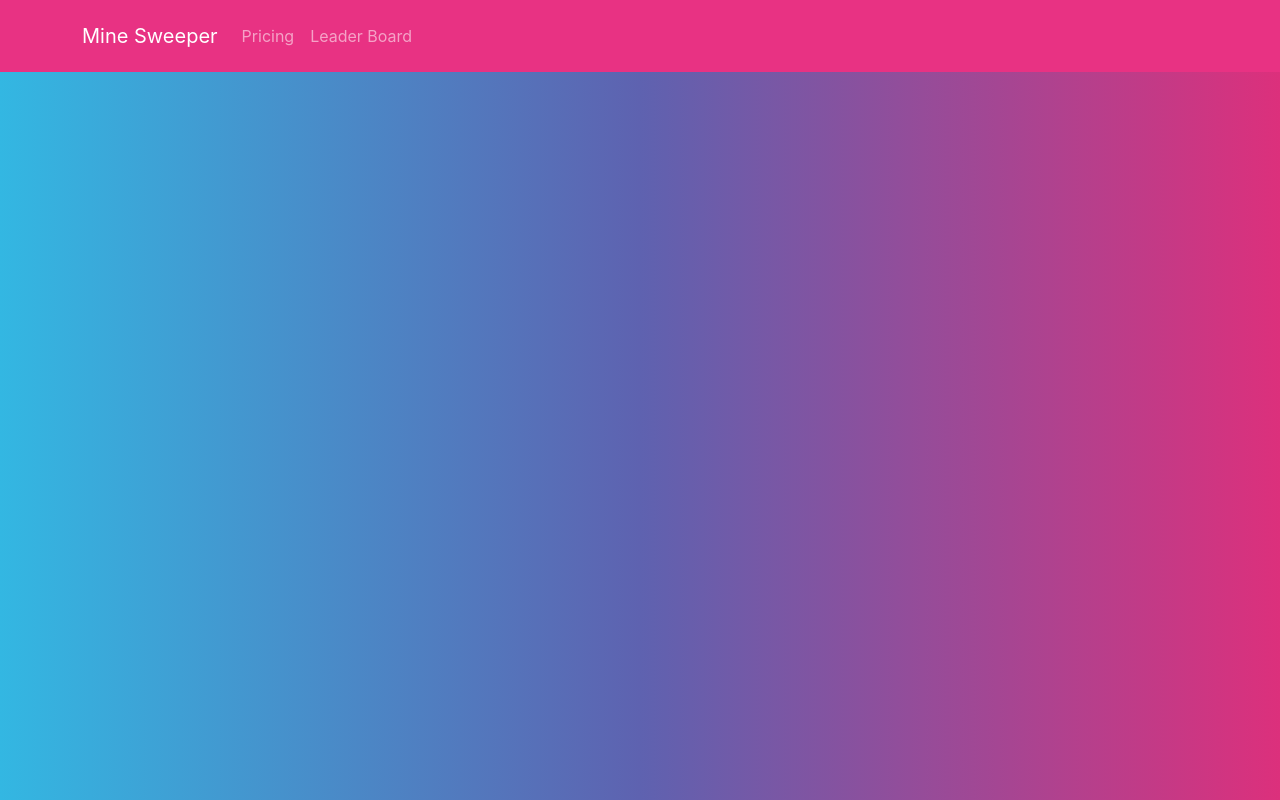
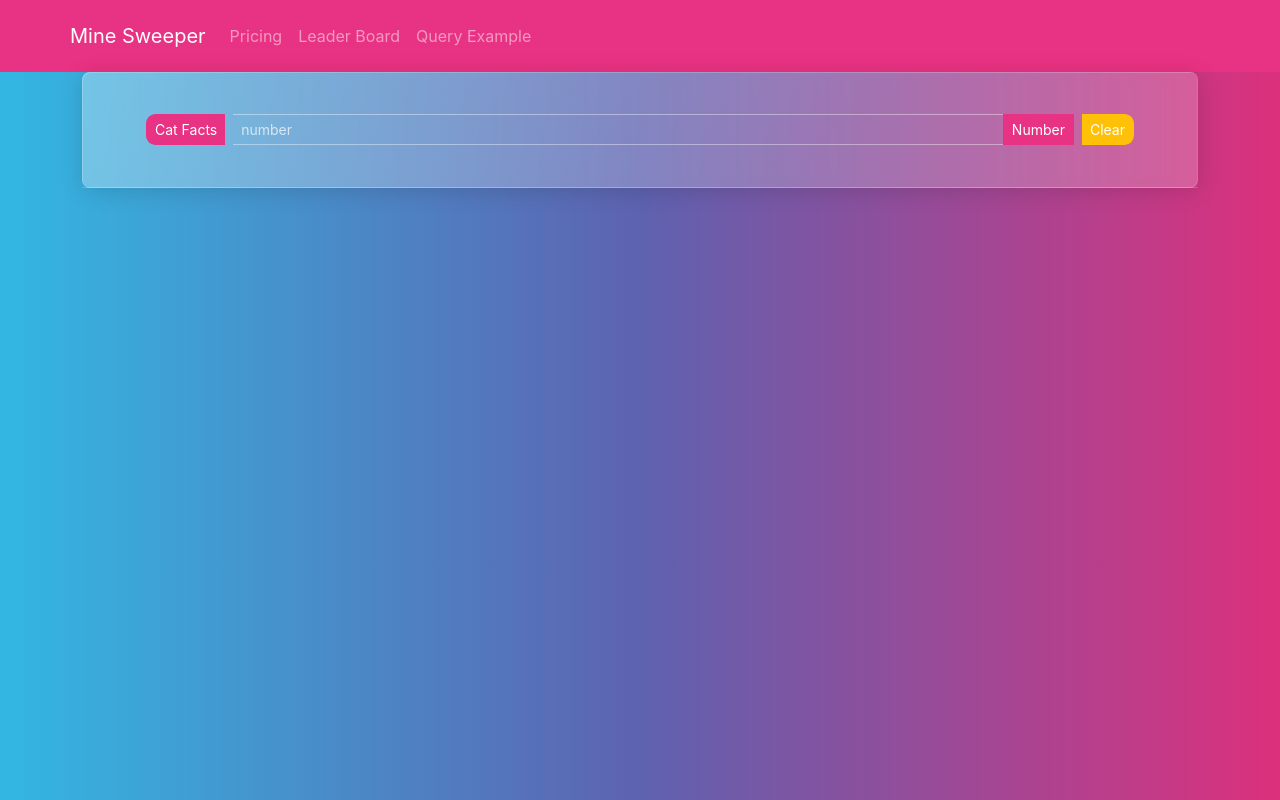
Before and after one commit to jessemadsen1/minesweeper, a React (Create React App) app: page /queryexample in a window 1280 px wide. Built offline with nearby package versions, Linux system fonts and the light colour scheme.

Commit message:
Querry almost working

```diff
--- a/package.json
+++ b/package.json
@@ -12,12 +12,14 @@
     "@types/react": "^18.0.19",
     "@types/react-dom": "^18.0.6",
     "@types/react-router": "^5.1.19",
+    "axios": "^0.22.0",
     "bootstrap": "^5.2.1",
     "bootswatch": "^5.2.0",
     "react": "^18.2.0",
     "react-bootstrap": "^2.5.0",
     "react-dom": "^18.2.0",
     "react-feather": "^2.0.10",
+    "react-query": "^3.39.2",
     "react-router-dom": "^6.4.0",
     "react-scripts": "^5.0.1",
     "serve": "^14.0.1",
--- a/public/index.html
+++ b/public/index.html
@@ -8,7 +8,10 @@
       name="description"
       content="Mine Sweeper"
     />
-
+    <link
+      rel="stylesheet"
+      href="https://cdn.jsdelivr.net/npm/bootstrap@4.6.0/dist/css/bootstrap.min.css"
+    />
     <title>Mine Sweeper</title>
   </head>
   <body>
--- a/src/App.tsx
+++ b/src/App.tsx
@@ -9,6 +9,7 @@ import NavBar from "./components/NavBar";
 import Pricing from "./components/Pages/Pricing";
 import Home from "./components/Pages/Home";
 import LeaderBoard from './components/Pages/LeaderBoard';
+import QueryExample  from './components/Pages/QueryExample';
 
 
 
@@ -19,11 +20,12 @@ const App: FC = () => {
     <>
       <NavBar />
       <div>
-          <Routes>
-            <Route path="/" element={<Home />} />
-            <Route path="/pricing" element={<Pricing />} />
-            <Route path="/leader-board" element={<LeaderBoard />} />
-          </Routes>
+        <Routes>
+          <Route path="/" element={<Home />} />
+          <Route path="/pricing" element={<Pricing />} />
+          <Route path="/leader-board" element={<LeaderBoard />} />
+          <Route path="/queryexample" element={<QueryExample />} />
+        </Routes>
       </div>
     </>
   );
--- a/src/components/NavBar.tsx
+++ b/src/components/NavBar.tsx
@@ -12,6 +12,7 @@ function NavBar() {
           <Nav className="me-auto">
             <Nav.Link href="/pricing">Pricing</Nav.Link>
             <Nav.Link href="/leader-board">Leader Board</Nav.Link>
+            <Nav.Link href="/queryexample">Query Example</Nav.Link>
           </Nav>
         </Container>
       </Navbar>
--- /dev/null
+++ b/src/components/Pages/QueryExample.tsx
@@ -0,0 +1,128 @@
+import React, { useState, useEffect, useRef } from "react";
+import { useQuery, useMutation } from "react-query";
+import { JsxFragment } from "typescript";
+import apiClient from "./http-common";
+import TutorialService from "../Services/TutorialService";
+
+function QueryExample() {
+  const [postTitle, setPostTitle] = useState("");
+  const [postDescription, setPostDescription] = useState("");
+  const get_id = useRef(null);
+  const get_title = useRef(null);
+  const [getResult, setGetResult] = useState("");
+  const [postResult, setPostResult] = useState<string | null>(null);
+
+  const fortmatResponse = (res: { status: string | number; headers: Record<string, string>; data: never; statusText?: string; }) => {
+    return JSON.stringify(res, null, 2);
+  };
+
+  async function getAllData() {
+
+      const res = await apiClient.get("/tutorials");
+
+      const result = {
+        status: res.status + "-" + res.statusText,
+        headers: res.headers,
+        data: res.data,
+      };
+
+      setGetResult(fortmatResponse(result));
+
+  }
+
+  async function getDataById() {
+    const id = get_id.current;
+
+    if (id) {
+        const res = await apiClient.get(
+          `https://catfact.ninja/facts?max_length=60&limit=${id}`
+        );
+
+        const result = {
+          data: res.data,
+          status: res.status,
+          statusText: res.statusText,
+          headers: res.headers,
+        };
+
+        setGetResult(fortmatResponse(result));
+
+    }
+  }
+
+  async function getDataByTitle() {
+    const title = get_title.current;
+
+    if (title) {
+        // const res = await instance.get(`/tutorials?title=${title}`);
+        const res = await apiClient.get("/tutorials", {
+          params: {
+            title: title,
+          },
+        });
+
+        const result = {
+          status: res.status + "-" + res.statusText,
+          headers: res.headers,
+          data: res.data,
+        };
+
+        setGetResult(fortmatResponse(result));
+
+    }
+  }
+    const clearGetOutput = () => {
+      setGetResult("");
+    };
+
+  return (
+    <div>
+      <div id="app" className="container">
+        <div className="card">
+          <div className="card-header">
+
+
+            <div className="card-body">
+              <div className="input-group input-group-sm">
+                <button className="btn btn-sm btn-primary" onClick={getAllData}>
+                  Cat Facts
+                </button>
+
+                <input
+                  type="text"
+                  ref={get_id}
+                  className="form-control ml-2"
+                  placeholder="number"
+                />
+                <div className="input-group-append">
+                  <button
+                    className="btn btn-sm btn-primary"
+                    onClick={getDataById}
+                  >
+                    Number
+                  </button>
+                </div>
+
+
+                <button
+                  className="btn btn-sm btn-warning ml-2"
+                  onClick={clearGetOutput}
+                >
+                  Clear
+                </button>
+              </div>
+
+              {getResult && (
+                <div className="alert alert-secondary mt-2" role="alert">
+                  <pre>{getResult}</pre>
+                </div>
+              )}
+            </div>
+          </div>
+        </div>
+      </div>
+    </div>
+  );
+};
+
+export default QueryExample;
--- /dev/null
+++ b/src/components/Pages/http-common.js
@@ -0,0 +1,8 @@
+import axios from "axios";
+
+export default axios.create({
+  baseURL: "http://localhost:8080/api",
+  headers: {
+    "Content-type": "application/json"
+  }
+});
--- /dev/null
+++ b/src/components/Services/TutorialService.ts
@@ -0,0 +1,63 @@
+import axios from "axios";
+import Tutorial from "../Types/Tutorial";
+
+const apiClient = axios.create({
+  baseURL: "http://localhost:8080/api",
+  headers: {
+    "Content-type": "application/json",
+  },
+});
+
+const findAll = async () => {
+  const response = await apiClient.get<Tutorial[]>("/tutorials");
+  return response.data;
+};
+
+const findById = async (id: any) => {
+  const response = await apiClient.get<Tutorial>(`/tutorials/${id}`);
+  return response.data;
+};
+
+const findByTitle = async (title: string) => {
+  const response = await apiClient.get<Tutorial[]>(`/tutorials?title=${title}`);
+  return response.data;
+};
+
+const create = async ({ title, description }: Tutorial) => {
+  const response = await apiClient.post<any>("/tutorials", {
+    title,
+    description,
+  });
+  return response.data;
+};
+
+const update = async (id: any, { title, description, published }: Tutorial) => {
+  const response = await apiClient.put<any>(`/tutorials/${id}`, {
+    title,
+    description,
+    published,
+  });
+  return response.data;
+};
+
+const deleteById = async (id: any) => {
+  const response = await apiClient.delete<any>(`/tutorials/${id}`);
+  return response.data;
+};
+
+const deleteAll = async () => {
+  const response = await apiClient.delete<any>("/tutorials");
+  return response.data;
+};
+
+const TutorialService = {
+  findAll,
+  findById,
+  findByTitle,
+  create,
+  update,
+  deleteById,
+  deleteAll,
+};
+
+export default TutorialService;
--- /dev/null
+++ b/src/components/Types/Tutorial.ts
@@ -0,0 +1,6 @@
+export default interface Tutorial {
+  id?: any | null;
+  title: string;
+  description: string;
+  published?: boolean;
+}
--- a/src/index.tsx
+++ b/src/index.tsx
@@ -4,13 +4,16 @@ import { BrowserRouter } from "react-router-dom";
 import "bootswatch/dist/quartz/bootstrap.min.css";
 import "./index.css";
 import App from "./App";
-import reportWebVitals from "./reportWebVitals";
 
+import { QueryClient, QueryClientProvider } from "react-query";
+const queryClient = new QueryClient();
 const root = ReactDOM.createRoot(
   document.getElementById("root") as HTMLElement
 );
 root.render(
+    <QueryClientProvider client={queryClient}>
   <BrowserRouter>
-    <App />
+      <App />
   </BrowserRouter>
+    </QueryClientProvider>
 );
```
Also changed, not shown: 1 other file (tests, documents, lock files or other folders).
